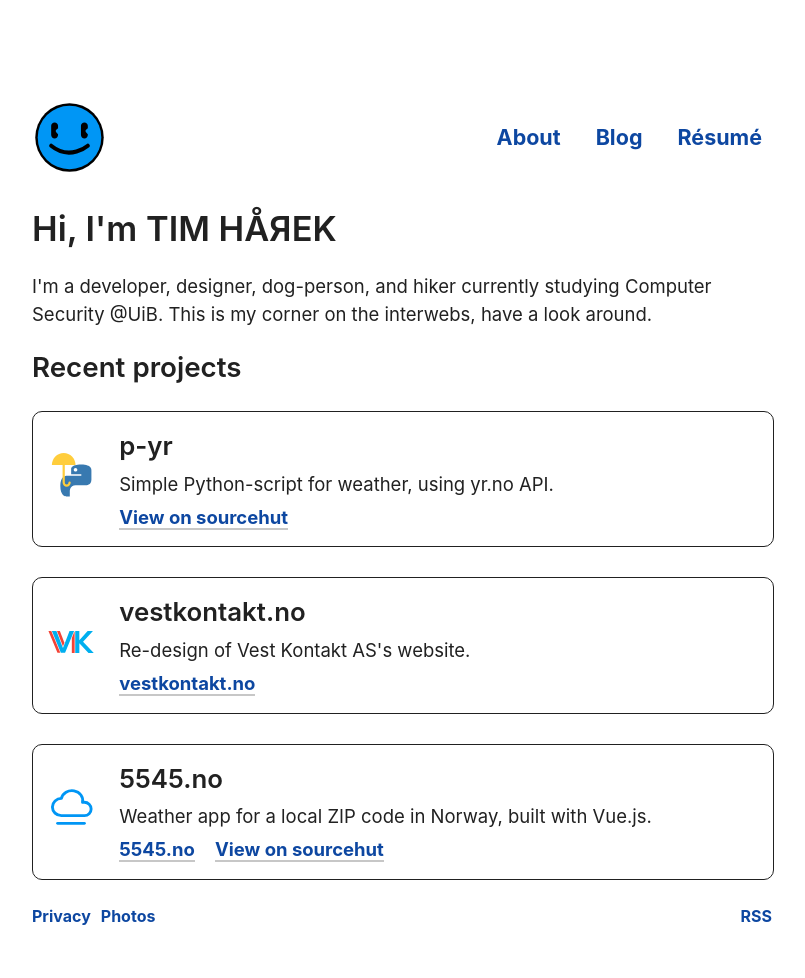
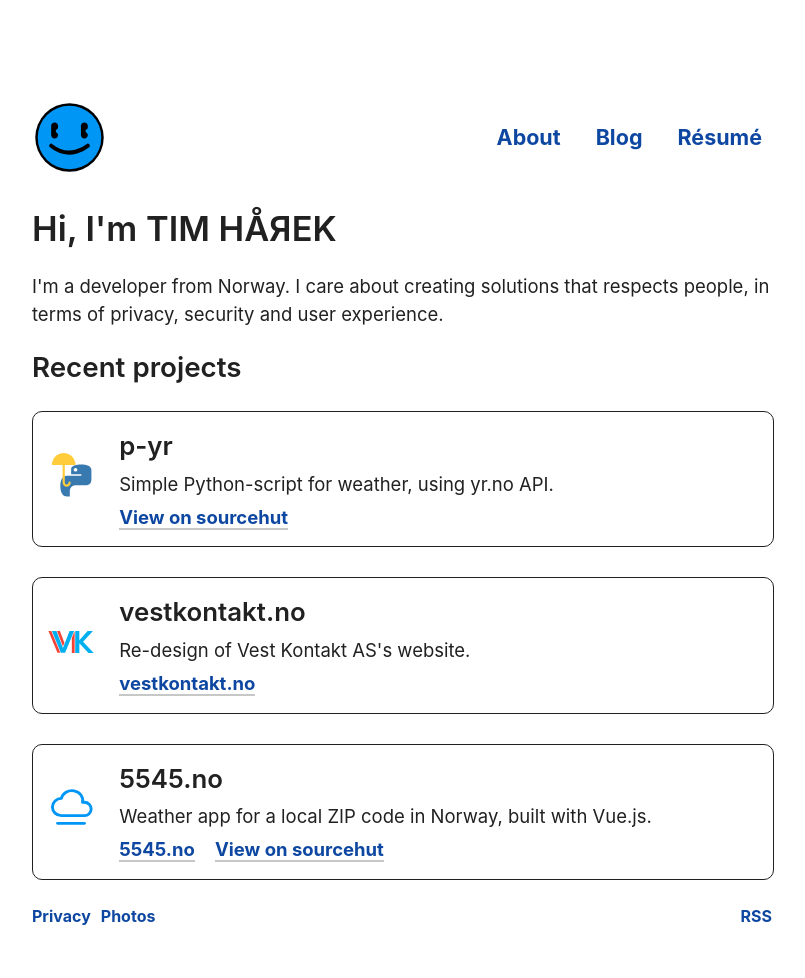
Before and after one commit to timharek/timharek.no, a Jekyll site: the page built from index.html, in a window 1280 px wide. Shown: the whole page, without its empty margins (238-1043 px from the left). Built offline with Jekyll 4.4.1, drawn with Linux system fonts in a browser that asks for light colours.

Commit message:
Updated site desc
Signed-off-by: Tim Hårek Andreassen <tim@harek.dev>

```diff
--- a/_config.yml
+++ b/_config.yml
@@ -1,7 +1,7 @@
 title: Tim Hårek
 email: tim@harek.dev
 description: >-
-    I'm a developer, designer, dog-person, and hiker currently studying Computer Security @UiB. This is my corner on the interwebs, have a look around.
+  I'm a developer from Norway. I care about creating solutions that respects people, in terms of privacy, security and user experience.
 url: "https://timharek.no"
 sass:
     sass_dir: assets/_sass
--- a/_data/resume.yml
+++ b/_data/resume.yml
@@ -1,7 +1,7 @@
 last_update: 2021-02-12
 name: Tim Hårek Andreassen
 tldr:
-  I'm a developer from the west coast of Norway. I care about creating solutions that respects people, in terms of privacy, security and user experience. presently I'm finishing my last semester of my
+  I'm a developer from the west coast of Norway. I care about creating solutions that respects people, in terms of privacy, security and user experience. Presently I'm finishing my last semester of my
   bachelors degree in Computer Security at the University of Bergen. I have two part-time jobs beside my studies, at the University and for an oil-service
   company, Vest Kontakt AS.
 experience:
```
